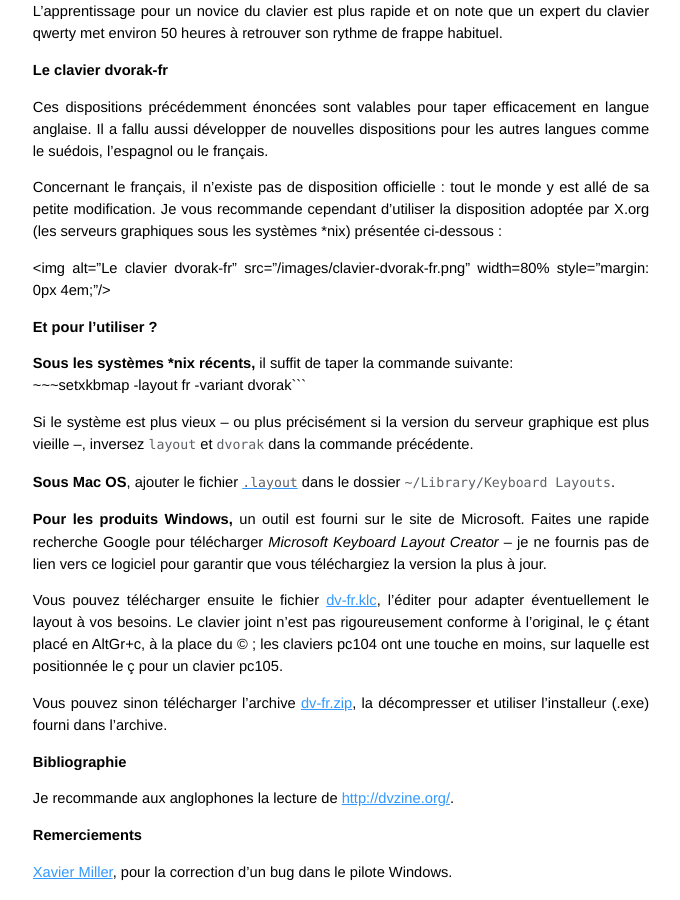
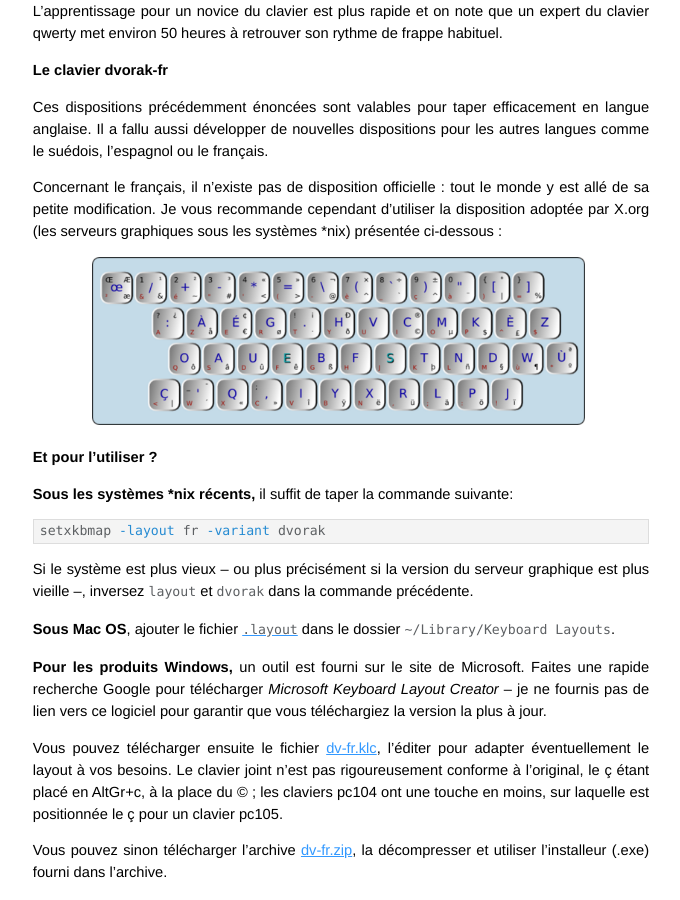
Before and after one commit to xoolive/xoolive.github.io, a Jekyll site: the page built from _posts/2007-03-04-le-clavier-dvorak-fr.md, in a window 1280 px wide and 900 px high, scrolled down 807 px. Shown: the whole window, without its empty margins (299-979 px from the left). Built offline with Jekyll 4.4.1, drawn with Linux system fonts in a browser that asks for light colours; nearby versions of some CDN libraries.

Commit message:
Adjustments for <img> with kramdown

````diff
--- a/_posts/2007-03-04-le-clavier-dvorak-fr.md
+++ b/_posts/2007-03-04-le-clavier-dvorak-fr.md
@@ -29,13 +29,16 @@ Ces dispositions précédemment énoncées sont valables pour taper efficacement
 
 Concernant le français, il n'existe pas de disposition officielle : tout le  monde y est allé de sa petite modification. Je vous recommande cependant  d'utiliser la disposition adoptée par X.org (les serveurs graphiques sous les  systèmes *nix) présentée ci-dessous :
 
-<img alt="Le clavier dvorak-fr" src="/images/clavier-dvorak-fr.png" width=80% style="margin: 0px 4em;"/>
+![Le clavier dvorak-fr](/images/clavier-dvorak-fr.png){:width="80%" style="margin: 0px 4em;"}
 
 ### Et pour l'utiliser ?
 
 
-**Sous les systèmes *nix récents,** il suffit de taper la commande  suivante:
-~~~setxkbmap -layout fr -variant dvorak```
+**Sous les systèmes *nix récents,** il suffit de taper la commande suivante:
+
+~~~sh
+setxkbmap -layout fr -variant dvorak
+~~~
 
 Si le système est plus vieux – ou plus précisément si la version du  serveur graphique est plus vieille –, inversez `layout` et `dvorak` dans la  commande précédente.
 
````
Also changed, not shown: _posts/2007-11-21-art-et-science.md (+1 -2 lines).
